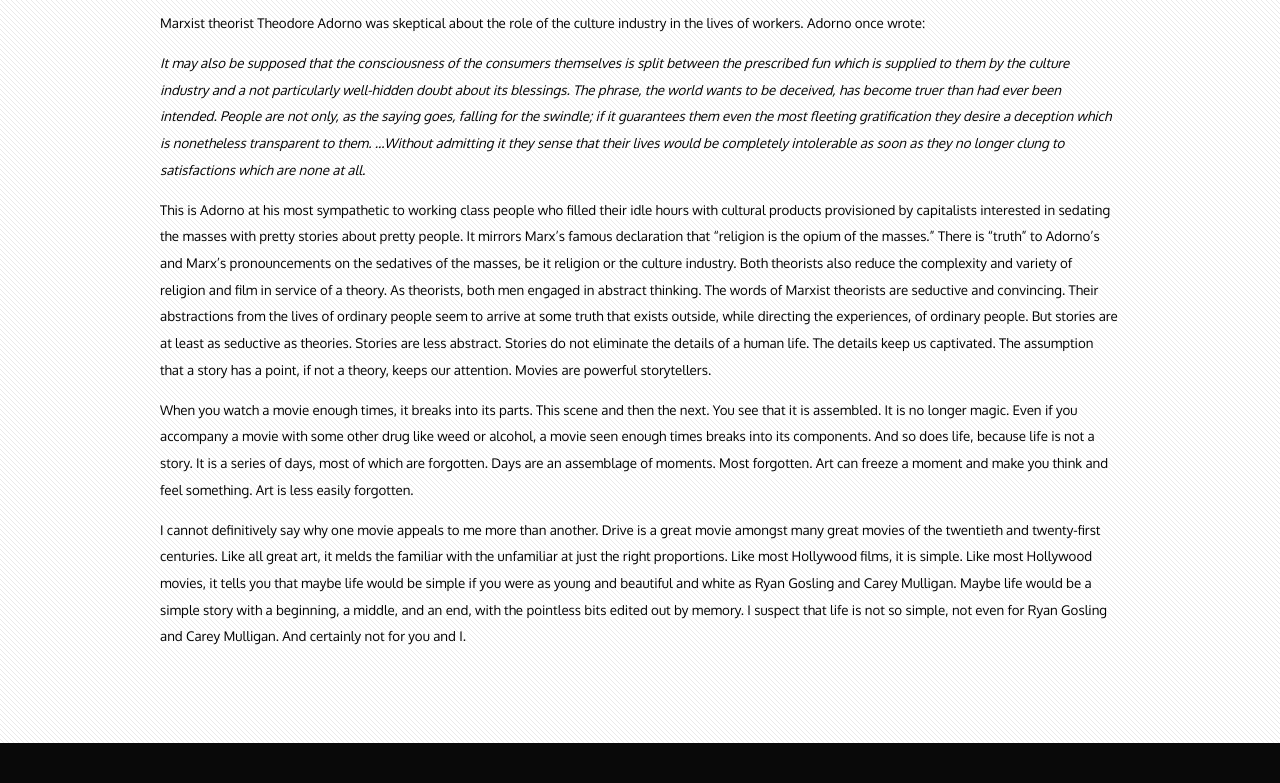
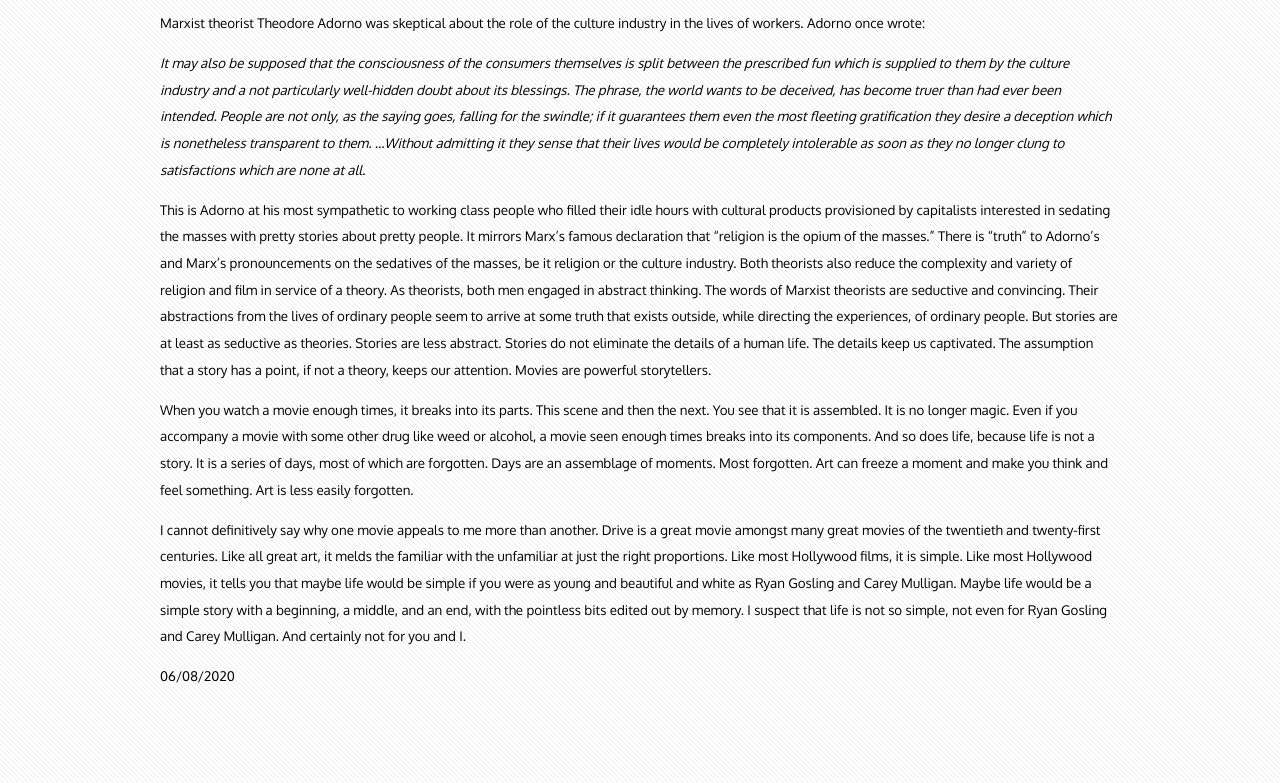
Before and after one commit to nkossally/boombusttv, a plain HTML site: page drive.html in a window 1280 px wide. Shown: the part 2345-3128 px from the top of the page. Before the commit the page ends 3088 px from the top, so only its background shows below. Drawn offline with nearby package versions, Linux system fonts and the light colour scheme.

Commit message:
Add dates

```diff
--- a/drive.html
+++ b/drive.html
@@ -102,7 +102,9 @@
 					<p>
 						I cannot definitively say why one movie appeals to me more than another. Drive is a great movie amongst many great movies of the twentieth and twenty-first centuries. Like all great art, it melds the familiar with the unfamiliar at just the right proportions. Like most Hollywood films, it is simple. Like most Hollywood movies, it tells you that maybe life would be simple if you were as young and beautiful and white as Ryan Gosling and Carey Mulligan. Maybe life would be a simple story with a beginning, a middle, and an end, with the pointless bits edited out by memory. I suspect that life is not so simple, not even for Ryan Gosling and Carey Mulligan. And certainly not for you and I.
 					</p>
-
+					<p>
+						06/08/2020
+					</p>
 
 					<!-- Content -->
 						<!-- <div class="8u skel-cell-important">
```
Also changed, not shown: derrick barry.html (+3 -0 lines).
